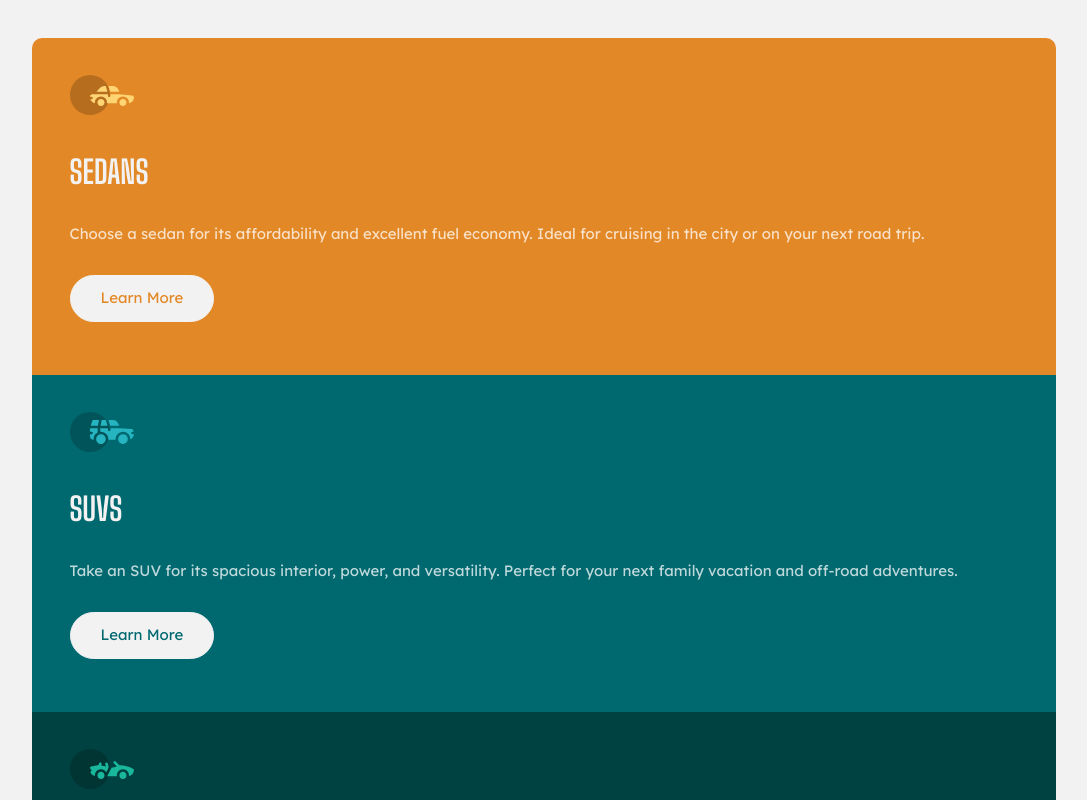
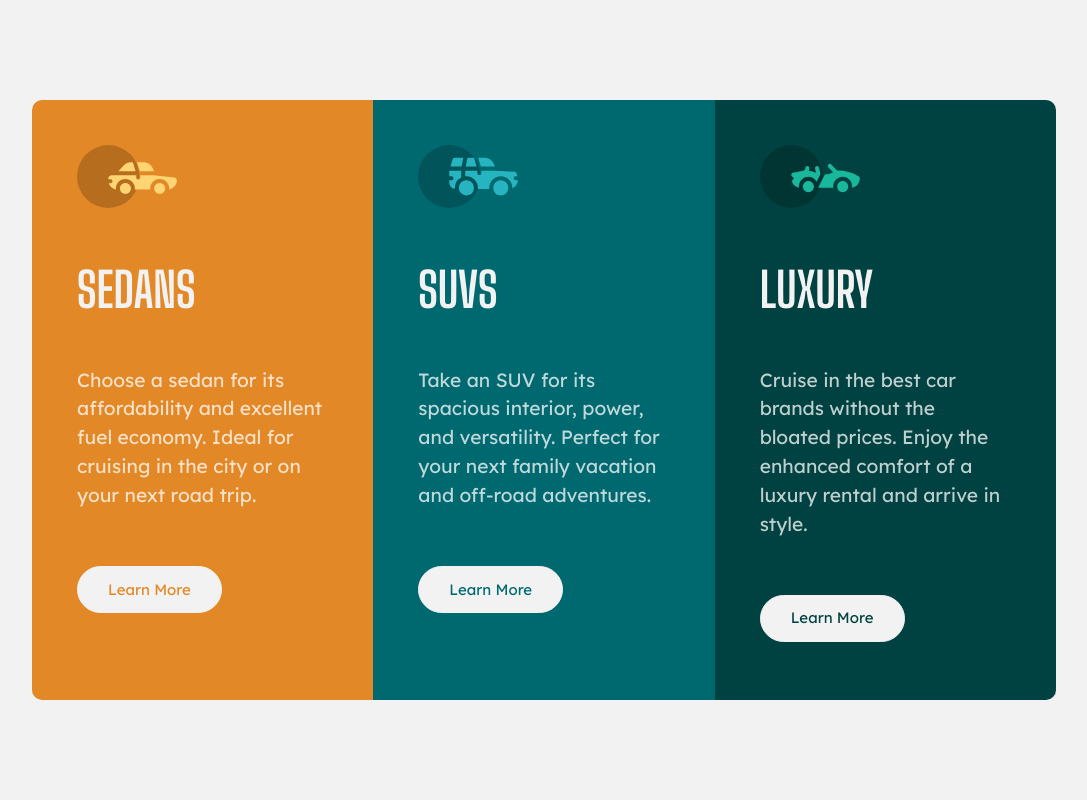
Before and after one commit to surrealgee/3-column-preview-card-component, a plain HTML site: page index.html in a window 1280 px wide. Shown: the top 800 px of the page, without its empty margins (96-1183 px from the left). Drawn offline with Linux system fonts and the light colour scheme.

Commit message:
Build Desktop Design

```diff
--- a/style.css
+++ b/style.css
@@ -60,6 +60,10 @@ a {
     border-bottom-right-radius: 10px;
 }
 
+.card-body {
+    max-width: 200px;
+}
+
 /* Buttons */
 
 .btn {
@@ -89,3 +93,46 @@ a {
 .btn-ternary {
     color: hsl(179, 100%, 13%);
 }
+
+/* Media Queries */
+
+@media (min-width: 1024px) {
+    .container {
+        display: flex;
+        justify-content: center;
+    }
+
+    .column {
+        height: 600px;
+        padding: 3em;
+    }
+
+    .card-icon {
+        width: 100px;
+    }
+
+    .card-title {
+        font-size: 3rem;
+    }
+
+    .card-body {
+        font-size: 1.2rem;
+        max-width: 270px;
+    }
+
+    .btn {
+        margin-top: 2.5em;
+    }
+
+    .column-first {
+        border-top-left-radius: 10px;
+        border-bottom-left-radius: 10px;
+        border-top-right-radius: 0;
+    }
+
+    .column-third {
+        border-bottom-left-radius: 0;
+        border-top-right-radius: 10px;
+        border-bottom-right-radius: 10px;
+    }
+}
```
